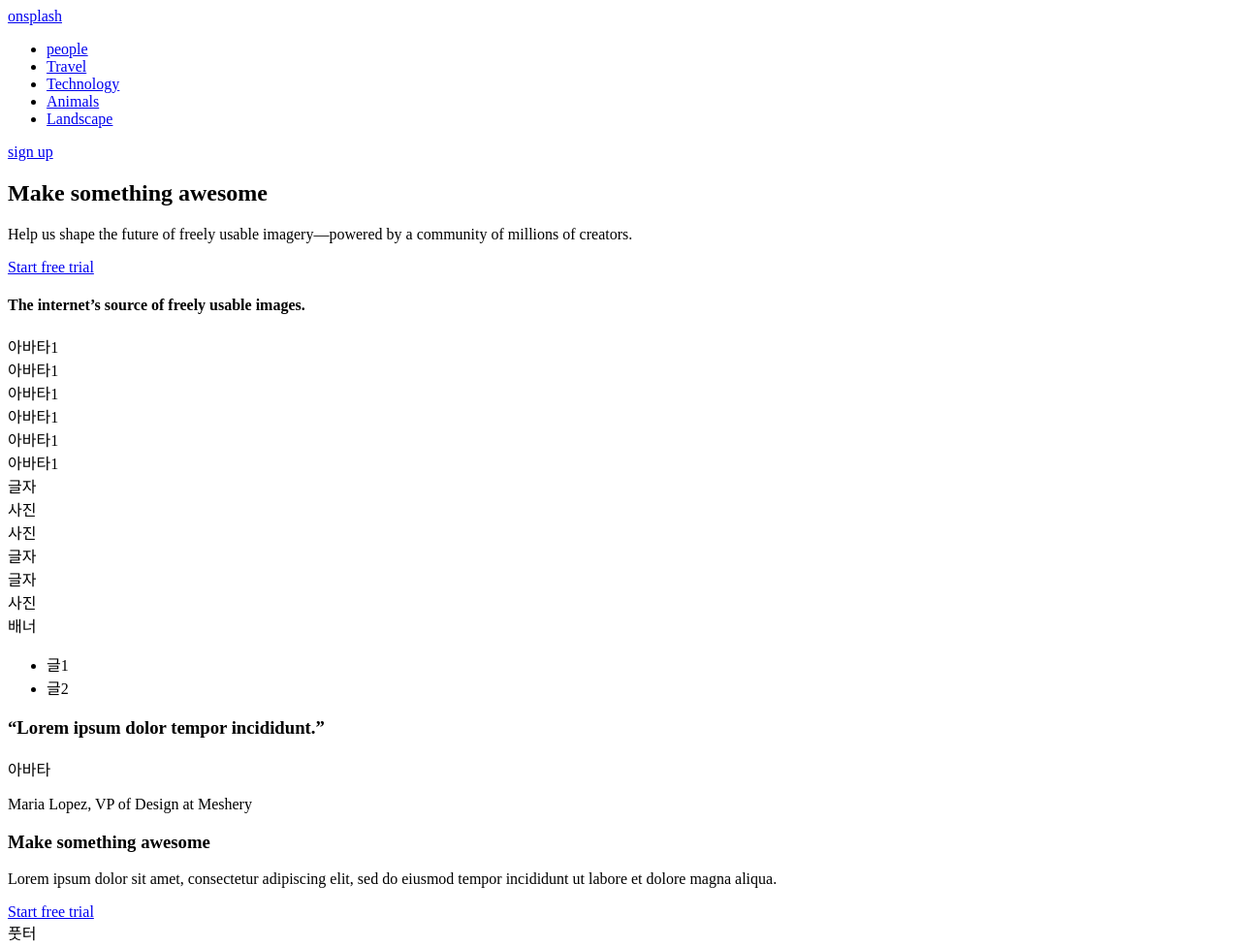
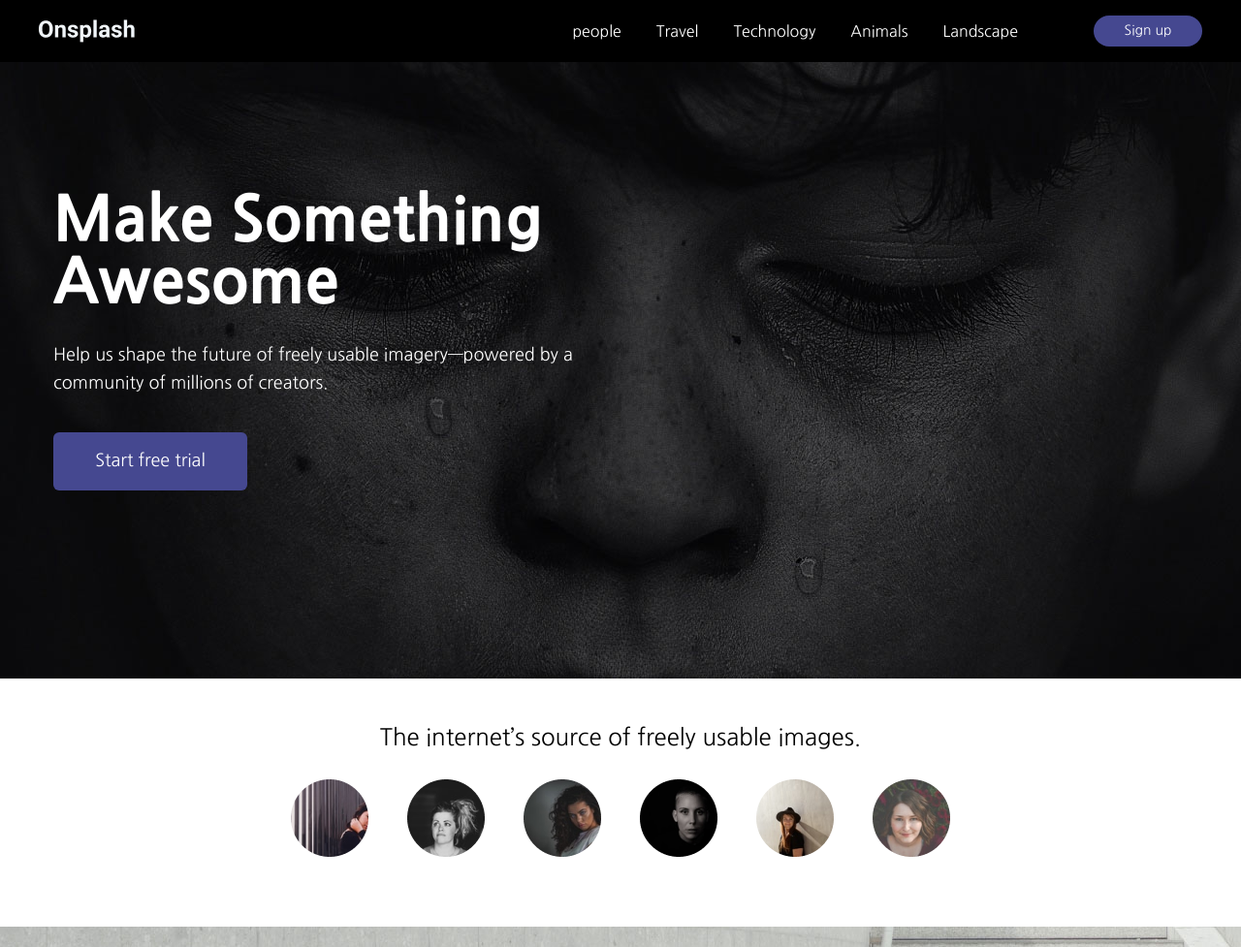
Before and after one commit to seojeong89/Coding, a plain HTML site: page homepage_01/index.html in a window 1280 px wide. Shown: the top 977 px of the page at 97% size. Drawn offline with Linux system fonts and the light colour scheme.

Commit message:
20/10/22

```diff
--- /dev/null
+++ b/homepage_01/css/main.css
@@ -0,0 +1,187 @@
+@import url('https://fonts.googleapis.com/css2?family=Nanum+Gothic:wght@400;700;800&display=swap');
+
+body {
+  font-family: 'Nanum Gothic', sans-serif;
+  font-size: 16px;
+}
+
+a {
+  color: inherit;
+  text-decoration: none;
+}
+
+img {
+  display: block;
+}
+
+.btn {
+  display: block;
+  font-size: 14px;
+  background: #454890;
+  width: 112px;
+  height: 32px;
+  border-radius: 32px;
+  color: #fff;
+  text-align: center;
+  line-height: 30px;
+}
+
+/* header */
+.header {
+  height: 64px;
+  display: flex;
+  align-items: center;
+  color: #fff;
+  background: #000;
+  padding: 0 40px;
+  box-sizing: border-box;
+  position: fixed;
+  top: 0;
+  left: 0;
+  width: 100%;
+}
+
+.header ul {
+  display: flex;
+  margin-right: 60px;
+}
+
+.header ul a {
+  display: block;
+  padding: 0 18px;
+  height: 64px;
+  line-height: 64px;
+}
+
+.header .logo {
+  margin-right: auto;
+}
+
+/* container */
+.container {
+ width: 1170px;
+ margin: 0 auto;
+}
+
+/* slide */
+.slide_container {
+  height: 700px;
+  background: url('../images/bg_01.jpg') no-repeat;
+  background-position: center;
+  background-size: cover;
+  color: #fff;
+}
+
+.slide_container .slide {
+  display: flex;
+  height: 700px;
+  justify-content: center;
+  flex-direction: column;
+}
+
+.slide_container h2 {
+  font-size: 64px;
+  font-weight: 800;
+}
+
+.slide_container p {
+  font-size: 18px;
+  padding: 30px 0 36px;
+  line-height: 1.6;
+}
+
+.slide_btn {
+  display: block;
+  width: 200px;
+  height: 60px;
+  background: #454890;
+  line-height: 58px;
+  font-size: 18px;
+  text-align: center;
+  border-radius: 6px;
+}
+
+/* content */
+.content {
+}
+
+/* section_01 */
+.sec_01 .container {
+  display: flex;
+  flex-direction: column;
+  justify-content: center;
+  align-items: center;
+  padding: 48px 0 72px;
+}
+
+.sec_01 .container h4 {
+  font-size: 24px;
+  margin-bottom: 32px;
+
+}
+
+.sec_01 .avatar {
+  display: flex;
+}
+
+.sec_01 .avatar div {
+  margin: 0 20px;
+}
+
+/* section_02 */
+.sec_02 {
+  height: 600px;
+  background: url('../images/bg_02.jpg') no-repeat;
+  background-position: center;
+  background-size: cover;
+  box-sizing: border-box;
+  padding: 135px 0;
+}
+
+.sec_02 .container {
+  background: red;
+  padding: 0 100px;
+  box-sizing: border-box;
+  display: flex;
+  justify-content: space-between;
+}
+
+.section .text {
+  background: yellow;
+  width: 470px;
+}
+
+.section .text h4 {
+  font-size: 32px;
+  margin-bottom: 24px;
+}
+
+.section .text p.txt_01 {
+  font-size: 18px;
+  margin-bottom: 30px;
+}
+
+.section .text p.txt_02 {
+  font-size: 13px;
+  color: #666666;
+  margin-bottom: 30px;
+}
+
+.sec_02 .text .avatar {
+  display: flex;
+  align-items: center;
+}
+
+.sec_02 .text .avatar img {
+  width: 40px;
+  margin-right: 14px;
+}
+
+.sec_02 .text .avatar span {
+  font-size: 14px;
+
+}
+
+.sec_02 .photo {
+  width: 470px;
+}
--- /dev/null
+++ b/homepage_01/css/reset.css
@@ -0,0 +1,48 @@
+/* http://meyerweb.com/eric/tools/css/reset/
+   v2.0 | 20110126
+   License: none (public domain)
+*/
+
+html, body, div, span, applet, object, iframe,
+h1, h2, h3, h4, h5, h6, p, blockquote, pre,
+a, abbr, acronym, address, big, cite, code,
+del, dfn, em, img, ins, kbd, q, s, samp,
+small, strike, strong, sub, sup, tt, var,
+b, u, i, center,
+dl, dt, dd, ol, ul, li,
+fieldset, form, label, legend,
+table, caption, tbody, tfoot, thead, tr, th, td,
+article, aside, canvas, details, embed,
+figure, figcaption, footer, header, hgroup,
+menu, nav, output, ruby, section, summary,
+time, mark, audio, video {
+	margin: 0;
+	padding: 0;
+	border: 0;
+	font-size: 100%;
+	font: inherit;
+	vertical-align: baseline;
+}
+/* HTML5 display-role reset for older browsers */
+article, aside, details, figcaption, figure,
+footer, header, hgroup, menu, nav, section {
+	display: block;
+}
+body {
+	line-height: 1;
+}
+ol, ul {
+	list-style: none;
+}
+blockquote, q {
+	quotes: none;
+}
+blockquote:before, blockquote:after,
+q:before, q:after {
+	content: '';
+	content: none;
+}
+table {
+	border-collapse: collapse;
+	border-spacing: 0;
+}
--- a/homepage_01/index.html
+++ b/homepage_01/index.html
@@ -5,11 +5,14 @@
   <meta charset="UTF-8">
   <meta name="viewport" content="width=device-width, initial-scale=1.0">
   <title>homepage_01</title>
+  <link rel="stylesheet" href="./css/reset.css">
+  <link rel="stylesheet" href="./css/main.css">
 </head>
 
 <body>
+  <!-- header -->
   <div class="header">
-    <a href="#" class="logo">onsplash</a>
+    <a href="#" class="logo"><img src="./images/logo.png" alt="logo"></a>
     <ul>
       <li><a href="#">people</a></li>
       <li><a href="#">Travel</a></li>
@@ -17,16 +20,19 @@
       <li><a href="#">Animals</a></li>
       <li><a href="#">Landscape</a></li>
     </ul>
-    <a href="#">sign up</a>
+    <div class="btn">
+      <a href="#">Sign up</a>
+    </div>
   </div>
 
-
   <!-- slide -->
-  <div class="slide">
-    <div class="text">
-      <h2>Make something awesome</h2>
-      <p>Help us shape the future of freely usable imagery—powered by a community of millions of creators.</p>
-      <a href="#" class="btn">Start free trial</a>
+  <div class="slide_container">
+    <div class="container slide">
+      <h2>Make Something <br> Awesome</h2>
+      <p>
+        Help us shape the future of freely usable imagery—powered by a <br> community of millions of creators.
+      </p>
+      <a href="#" class="slide_btn">Start free trial</a>
     </div>
   </div>
 
@@ -34,28 +40,43 @@
   <div class="content">
 
     <!-- section_01 -->
-    <div class="section">
-      <h4>The internet’s source of freely usable images.</h4>
-      <div class="avatar">
-        <div>아바타1</div>
-        <div>아바타1</div>
-        <div>아바타1</div>
-        <div>아바타1</div>
-        <div>아바타1</div>
-        <div>아바타1</div>
+    <div class="section sec_01">
+      <div class="container">
+        <h4>The internet’s source of freely usable images.</h4>
+        <div class="avatar">
+          <div><img src="./images/avator_01.png" alt="아바타"></div>
+          <div><img src="./images/avator_02.png" alt="아바타"></div>
+          <div><img src="./images/avator_03.png" alt="아바타"></div>
+          <div><img src="./images/avator_04.png" alt="아바타"></div>
+          <div><img src="./images/avator_05.png" alt="아바타"></div>
+          <div><img src="./images/avator_06.png" alt="아바타"></div>
+        </div>
       </div>
     </div>
 
     <!-- section_02 -->
-    <div class="section">
+    <div class="section sec_02">
       <div class="container">
-        <div class="text">글자</div>
-        <div class="photo">사진</div>
+        <div class="text">
+          <h4>Institutions join Unsplash</h4>
+          <p class="txt_01">We launched Unsplash for Brands, a new kind of<br>
+            advertising for the internet. One that doesn't have to be
+            <br>annoying or creepy to work.</p>
+          <p class="txt_02">Lorem ipsum dolor sit amet, consectetur adipiscing elit, sed do eiusmod<br>
+            tempor incididunt ut labore et dolore magna aliqua.</p>
+          <div class="avatar">
+            <img src="./images/avator_05.png" alt="아바타">
+            <span>Dhaka Oke, Product Designer</span>
+          </div>
+        </div>
+        <div class="photo">
+          <img src="./images/photo_01.png" alt="사진">
+        </div>
       </div>
     </div>
 
     <!-- section_03 -->
-    <div class="section">
+    <div class="section sec_03">
       <div class="container">
         <div class="photo">사진</div>
         <div class="text">글자</div>
@@ -63,7 +84,7 @@
     </div>
 
     <!-- section_04 -->
-    <div class="section">
+    <div class="section sec_04">
       <div class="container">
         <div class="text">글자</div>
         <div class="photo">사진</div>
@@ -71,7 +92,7 @@
     </div>
 
     <!-- section_05 -->
-    <div class="section">
+    <div class="section sec_05">
       <div class="container">
         <div class="banner">배너</div>
         <ul>
@@ -82,14 +103,14 @@
     </div>
 
     <!-- section_06 -->
-    <div class="section">
+    <div class="section sec_6">
       <h3>“Lorem ipsum dolor tempor incididunt.”</h3>
       <div>아바타</div>
       <p>Maria Lopez, VP of Design at Meshery</p>
     </div>
 
     <!-- section_07 -->
-    <div class="section">
+    <div class="section sec_07">
       <h3>Make something awesome</h3>
       <p>Lorem ipsum dolor sit amet, consectetur adipiscing elit, sed do eiusmod tempor incididunt ut labore et dolore
         magna aliqua.</p>
@@ -97,7 +118,55 @@
     </div>
   </div>
 
-  <div contenteditable="footer">풋터</div>
+  <!-- footer -->
+  <div contenteditable="footer">
+    <div class="container">
+
+      <div class="left">
+        <div class="bottom_logo">onsplash</div>
+        <p class="copyright">© 2010 — 2020</p>
+        <p>Privacy — Terms</p>
+      </div>
+
+      <div class="right">
+        <ul class="bottom_menu">
+          <li><a href="#">Product</a>
+            <ul>
+              <li><a href="#">Product</a></li>
+              <li><a href="#">Product</a></li>
+              <li><a href="#">Product</a></li>
+            </ul>
+          </li>
+
+          <li><a href="#">Features</a>
+            <ul>
+              <li><a href="#">Features</a></li>
+              <li><a href="#">Features</a></li>
+              <li><a href="#">Features</a></li>
+            </ul>
+          </li>
+
+          <li><a href="#">Resources</a>
+            <ul>
+              <li><a href="#">Resources</a></li>
+              <li><a href="#">Resources</a></li>
+              <li><a href="#">Resources</a></li>
+            </ul>
+          </li>
+
+          <li><a href="#">Company</a>
+            <ul>
+              <li><a href="#">Company</a></li>
+              <li><a href="#">Company</a></li>
+              <li><a href="#">Company</a></li>
+            </ul>
+          </li>
+
+        </ul>
+      </div>
+    </div>
+  </div>
+
 </body>
 
 </html>
```
Also changed, not shown: homepage_01/images/avator_01.png (added), homepage_01/images/avator_02.png (added), homepage_01/images/avator_03.png (added), homepage_01/images/avator_04.png (added), homepage_01/images/avator_05.png (added), homepage_01/images/avator_06.png (added), homepage_01/images/banner_img.png (added), homepage_01/images/bg_01.jpg (added), homepage_01/images/bg_02.jpg (added), homepage_01/images/bg_03.jpg (added), homepage_01/images/logo.png (added), homepage_01/images/photo_01.png (added), homepage_01/images/photo_02.png (added), homepage_01/images/photo_03.png (added).
